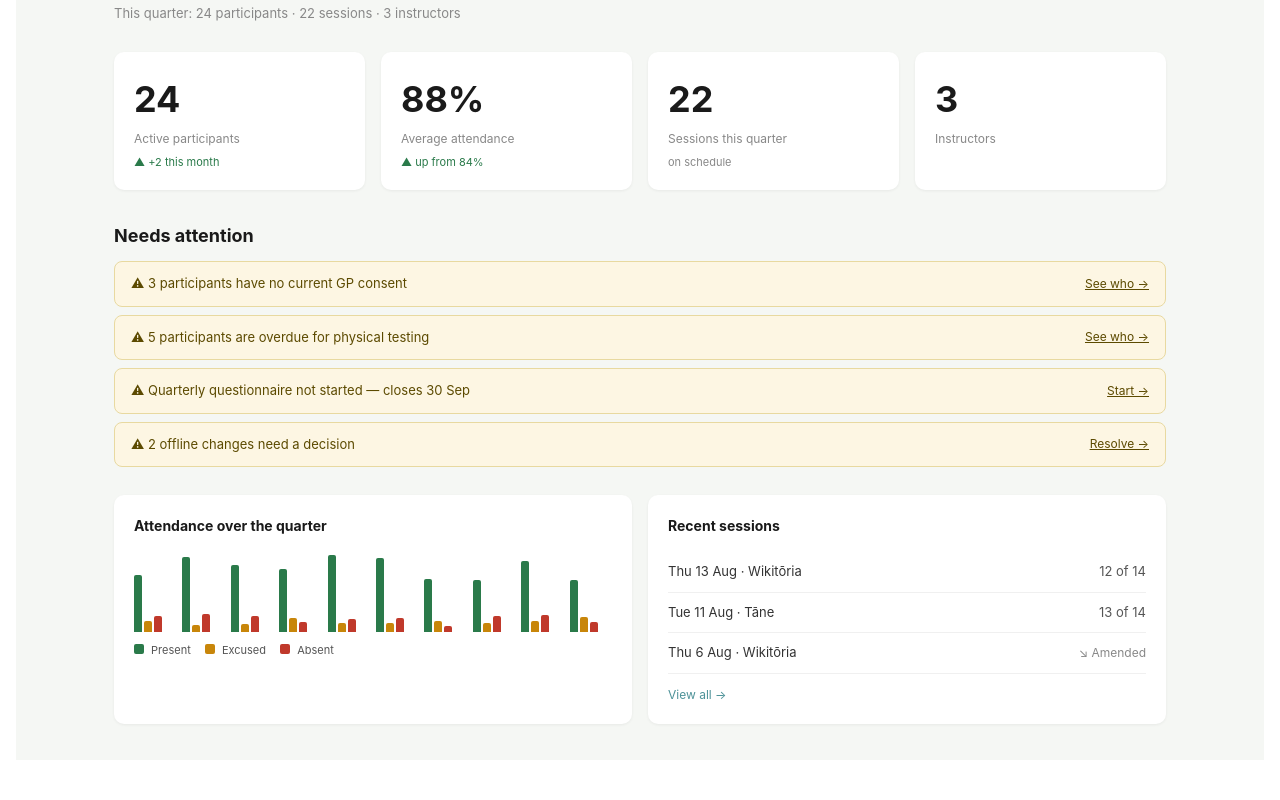
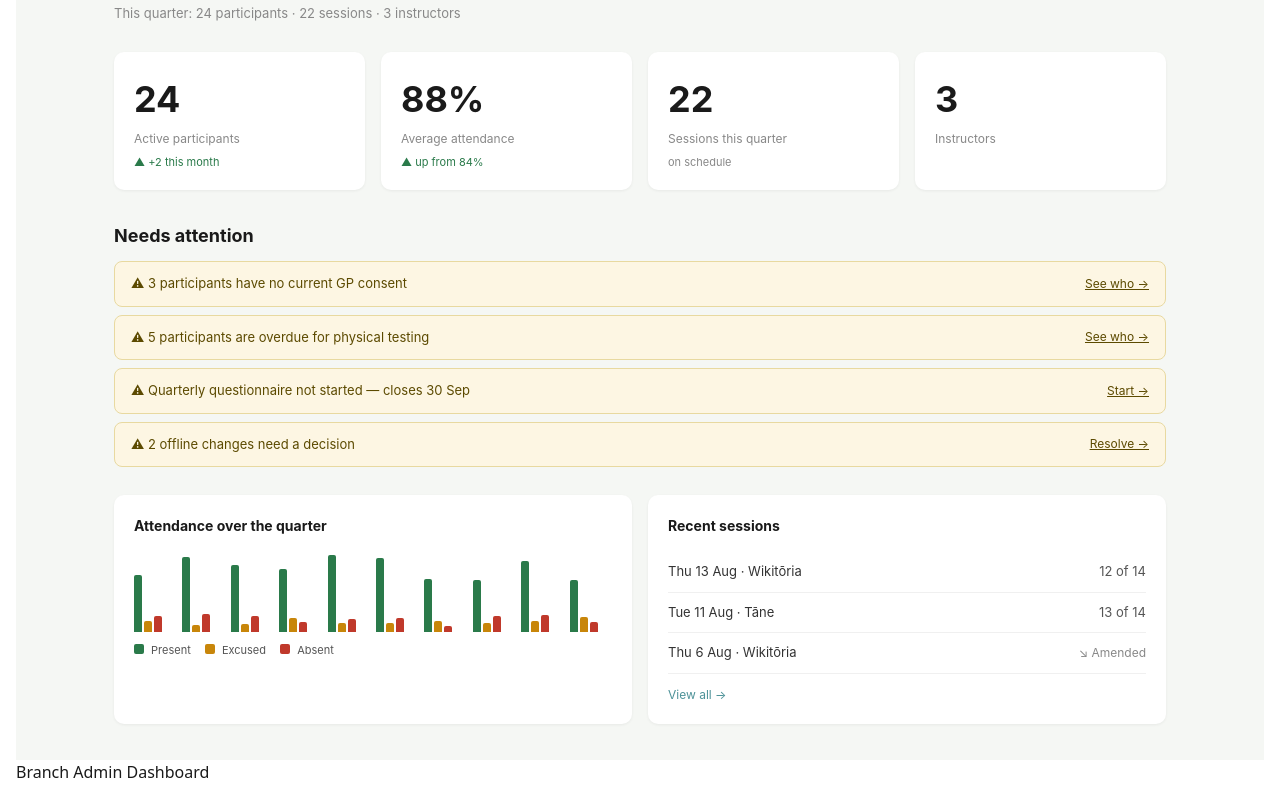
Before and after one commit to ritviksc/TTHub, a Vue app in the folder frontend/: page /branch-manager/dashboard in a window 1280 px wide. Shown: the part 207-1007 px from the top of the page. Before the commit the page ends 983 px from the top, so only its background shows below. Built offline with nearby package versions, Linux system fonts and the light colour scheme.

Commit message:
Add Branch Manager dashboard page

```diff
--- a/frontend/src/views/BranchManager/BM-Dashboard.vue
+++ b/frontend/src/views/BranchManager/BM-Dashboard.vue
@@ -140,6 +140,7 @@ const activeNav = ref('Overview')
       </div>
     </main>
   </div>
+    <p>Branch Admin Dashboard</p>
 </template>
 
 <style scoped>
```
